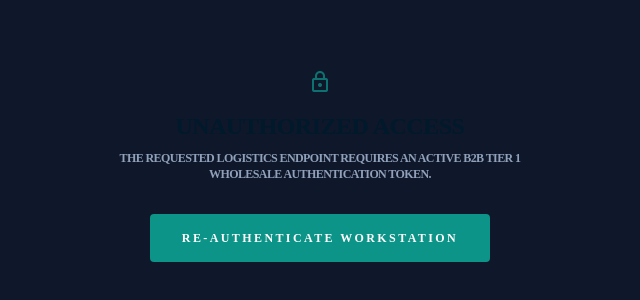
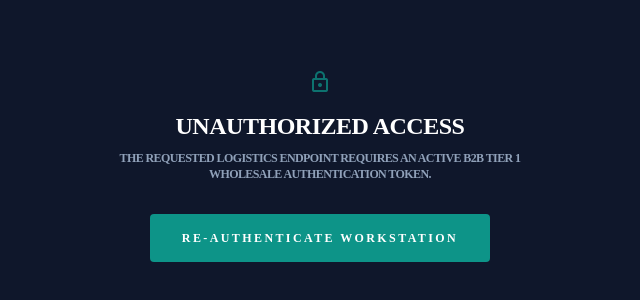
Before and after one commit to lekthedeveloper/qnbim, a Next.js app: page /dashboard in a window 1280 px wide. Shown: the part 234-534 px from the top of the page, without its empty margins (320-960 px from the left). Built offline with nearby package versions, Linux system fonts and the light colour scheme.

Commit message:
Final Visibility Hardening: Forced white text on Cart table headers and Dashboard unauthorized view to complete sitewide contrast fix.

```diff
--- a/src/app/cart/page.tsx
+++ b/src/app/cart/page.tsx
@@ -56,7 +56,7 @@ export default function CartPage() {
                         <div className="bg-white border border-slate-200 shadow-xl shadow-slate-200/50 rounded-sm">
                             <table className="w-full text-left border-collapse min-w-[800px]">
                                 <thead className="bg-slate-900 text-white border-b border-slate-800">
-                                    <tr>
+                                    <tr style={{ color: '#FFFFFF' }}>
                                         <th className="p-5 text-[10px] font-black uppercase tracking-[0.2em]">Product Details</th>
                                         <th className="p-5 text-[10px] font-black uppercase tracking-[0.2em]">SKU</th>
                                         <th className="p-5 text-[10px] font-black uppercase tracking-[0.2em]">Pack Size</th>
--- a/src/app/dashboard/page.tsx
+++ b/src/app/dashboard/page.tsx
@@ -14,7 +14,7 @@ export default function DashboardPage() {
         return (
             <div className="min-h-screen flex flex-col items-center justify-center bg-slate-900 text-white p-6 text-center">
                 <span className="material-symbols-outlined text-6xl text-teal-accent mb-4 animate-pulse">lock</span>
-                <h1 className="text-2xl font-black uppercase tracking-widest mb-2">Unauthorized Access</h1>
+                <h1 className="text-2xl font-black uppercase tracking-widest mb-2" style={{ color: '#FFFFFF' }}>Unauthorized Access</h1>
                 <p className="text-slate-400 text-xs uppercase font-bold tracking-tighter mb-8 max-w-md">
                     The requested logistics endpoint requires an active B2B Tier 1 Wholesale authentication token.
                 </p>
```
